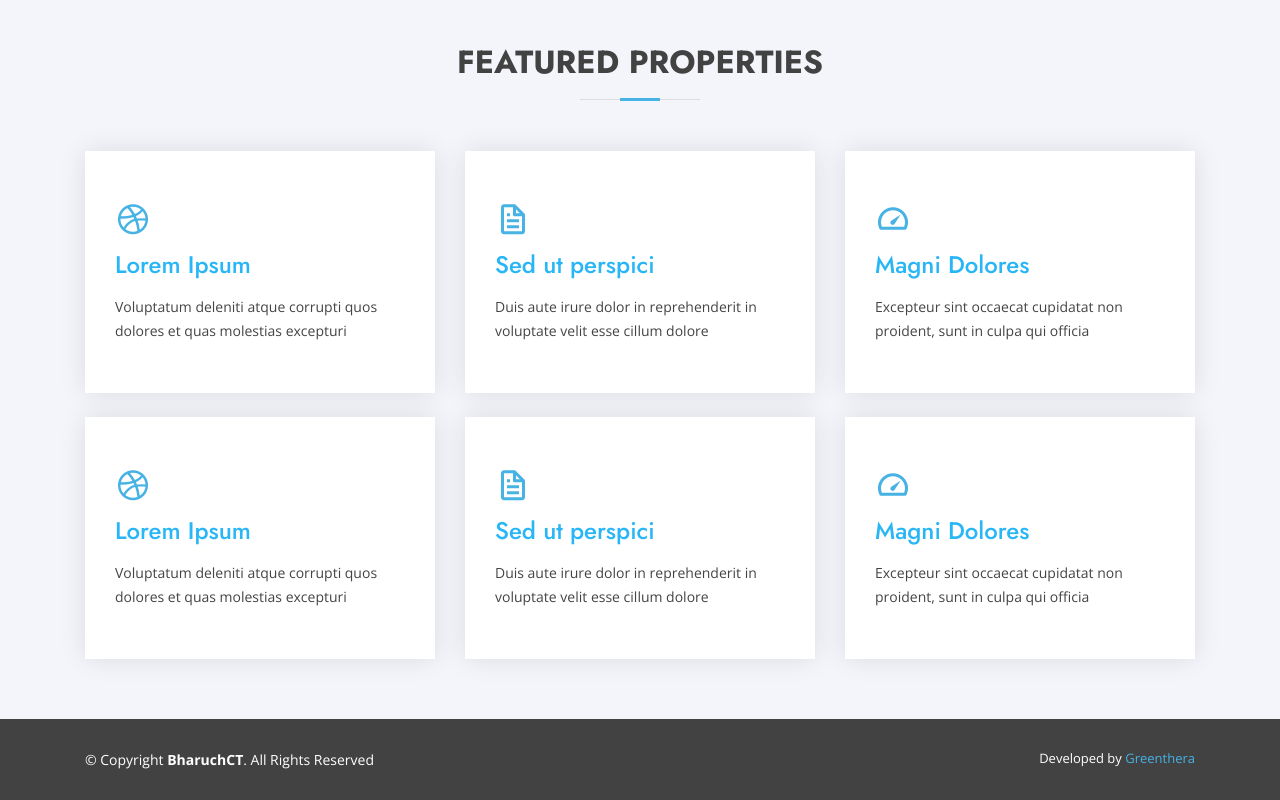
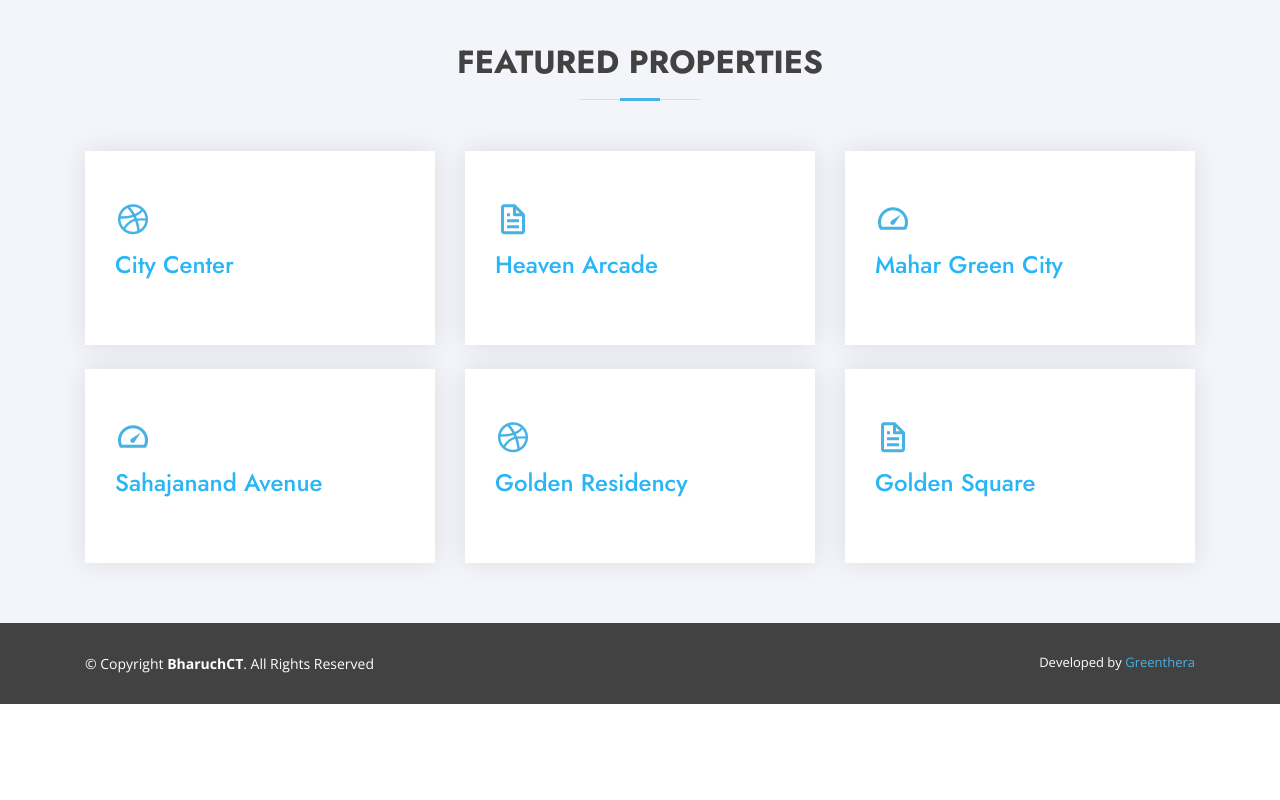
Before and after one commit to ajaypainter/ajaypainter.github.io, a plain HTML site: page index.html in a window 1280 px wide. Shown: the part 817-1617 px from the top of the page. After the commit the page ends 1521 px from the top, so only its background shows below. Drawn offline with nearby package versions, Linux system fonts and the light colour scheme.

Commit message:
Fix property

```diff
--- a/assets/css/style.css
+++ b/assets/css/style.css
@@ -97,14 +97,14 @@ h6 {
   width: 40px;
   height: 40px;
   border-radius: 50px;
-  background: #47b2e4;
+  background: var(--blue);
   color: #fff;
   transition: all 0.4s;
 }
 
 .back-to-top i:hover {
-  background: #209dd8;
-  color: #fff;
+  background: var(--amber);
+  color: var(--gray);
 }
 
 /*--------------------------------------------------------------
@@ -601,6 +601,7 @@ section {
   transition: all ease-in-out 0.4s;
   background: #fff;
   cursor: pointer;
+  width: 100%;
 }
 
 .featured .icon-box .icon {
--- a/index.html
+++ b/index.html
@@ -12,7 +12,7 @@
     <link href="assets/img/apple-touch-icon.png" rel="apple-touch-icon" />
 
     <link
-      href="https://fonts.googleapis.com/css?family=Open+Sans:300,300i,400,400i,600,600i,700,700i|Jost:300,300i,400,400i,500,500i,600,600i,700,700i|Poppins:300,300i,400,400i,500,500i,600,600i,700,700i"
+      href="https://fonts.googleapis.com/css?family=Open+Sans:300,300i,400,400i,600,600i,700,700i|Jost:300,300i,400,400i,500,500i,600,600i,700,700i"
       rel="stylesheet"
     />
 
@@ -88,11 +88,7 @@
             >
               <div class="icon-box">
                 <div class="icon"><i class="bx bxl-dribbble"></i></div>
-                <h4><a href="">Lorem Ipsum</a></h4>
-                <p>
-                  Voluptatum deleniti atque corrupti quos dolores et quas
-                  molestias excepturi
-                </p>
+                <h4><a href="">City Center</a></h4>
               </div>
             </div>
 
@@ -103,11 +99,7 @@
             >
               <div class="icon-box">
                 <div class="icon"><i class="bx bx-file"></i></div>
-                <h4><a href="">Sed ut perspici</a></h4>
-                <p>
-                  Duis aute irure dolor in reprehenderit in voluptate velit esse
-                  cillum dolore
-                </p>
+                <h4><a href="">Heaven Arcade</a></h4>
               </div>
             </div>
 
@@ -118,17 +110,23 @@
             >
               <div class="icon-box">
                 <div class="icon"><i class="bx bx-tachometer"></i></div>
-                <h4><a href="">Magni Dolores</a></h4>
-                <p>
-                  Excepteur sint occaecat cupidatat non proident, sunt in culpa
-                  qui officia
-                </p>
+                <h4><a href="">Mahar Green City</a></h4>
               </div>
             </div>
           </div>
-
           <br />
           <div class="row">
+            <div
+              class="col-xl-4 col-md-6 d-flex align-items-stretch mt-4 mt-xl-0"
+              data-aos="zoom-in"
+              data-aos-delay="300"
+            >
+              <div class="icon-box">
+                <div class="icon"><i class="bx bx-tachometer"></i></div>
+                <h4><a href="">Sahajanand Avenue</a></h4>
+              </div>
+            </div>
+
             <div
               class="col-xl-4 col-md-6 d-flex align-items-stretch"
               data-aos="zoom-in"
@@ -136,11 +134,7 @@
             >
               <div class="icon-box">
                 <div class="icon"><i class="bx bxl-dribbble"></i></div>
-                <h4><a href="">Lorem Ipsum</a></h4>
-                <p>
-                  Voluptatum deleniti atque corrupti quos dolores et quas
-                  molestias excepturi
-                </p>
+                <h4><a href="">Golden Residency</a></h4>
               </div>
             </div>
 
@@ -151,26 +145,7 @@
             >
               <div class="icon-box">
                 <div class="icon"><i class="bx bx-file"></i></div>
-                <h4><a href="">Sed ut perspici</a></h4>
-                <p>
-                  Duis aute irure dolor in reprehenderit in voluptate velit esse
-                  cillum dolore
-                </p>
-              </div>
-            </div>
-
-            <div
-              class="col-xl-4 col-md-6 d-flex align-items-stretch mt-4 mt-xl-0"
-              data-aos="zoom-in"
-              data-aos-delay="300"
-            >
-              <div class="icon-box">
-                <div class="icon"><i class="bx bx-tachometer"></i></div>
-                <h4><a href="">Magni Dolores</a></h4>
-                <p>
-                  Excepteur sint occaecat cupidatat non proident, sunt in culpa
-                  qui officia
-                </p>
+                <h4><a href="">Golden Square</a></h4>
               </div>
             </div>
           </div>
```
